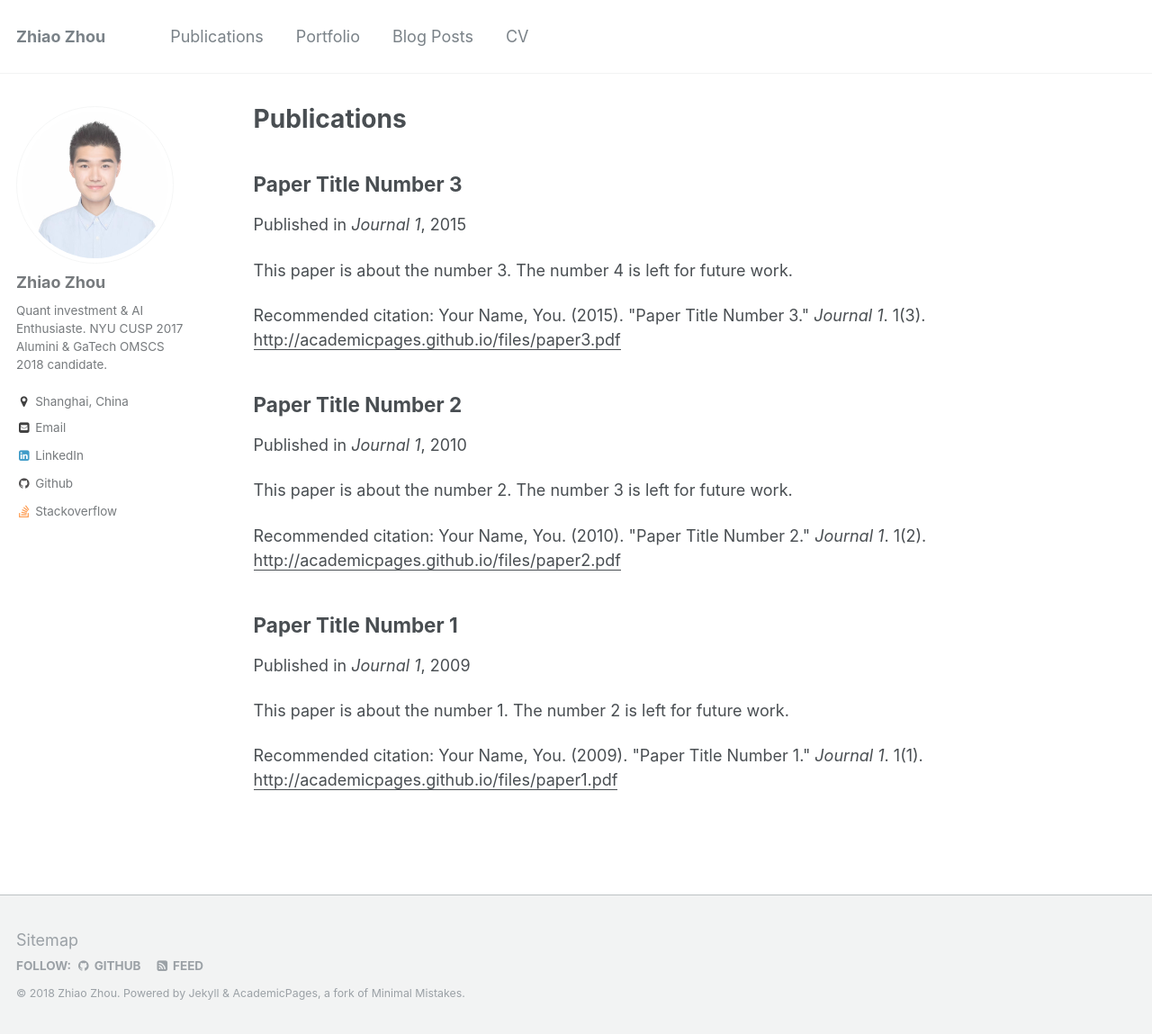
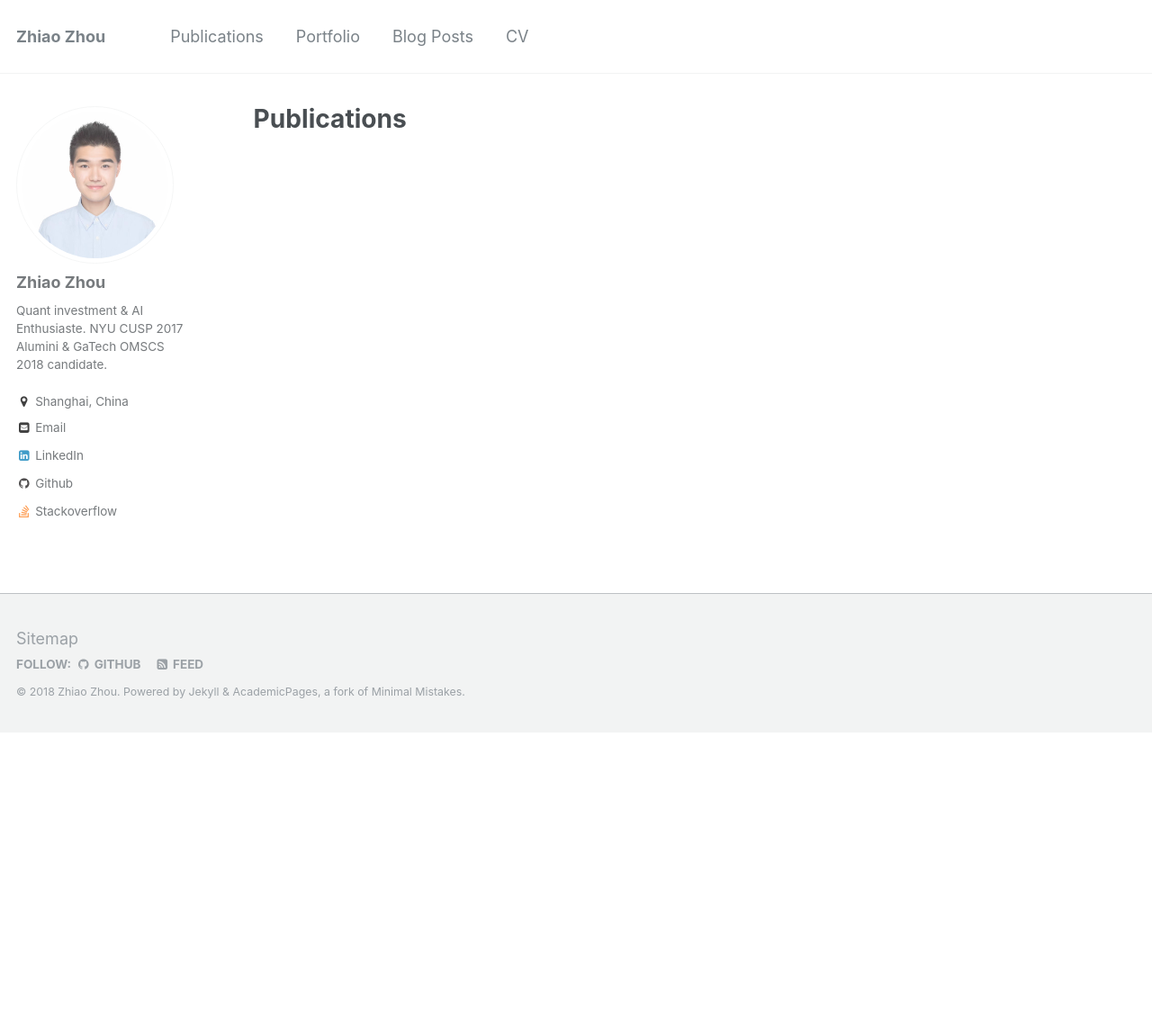
Before and after one commit to zhiaozhou/zhiaozhou.github.io, a Jekyll site: the page built from _pages/publications.md, in a window 1280 px wide and 1149 px high. Shown: the whole window at 90% size. Built offline with Jekyll 4.4.1, drawn with Linux system fonts in a browser that asks for light colours.

Commit message:
'update'

```diff
--- a/_publications/2009-10-01-paper-title-number-1.md
+++ /dev/null
@@ -1,15 +0,0 @@
----
-title: "Paper Title Number 1"
-collection: publications
-permalink: /publication/2009-10-01-paper-title-number-1
-excerpt: 'This paper is about the number 1. The number 2 is left for future work.'
-date: 2009-10-01
-venue: 'Journal 1'
-paperurl: 'http://academicpages.github.io/files/paper1.pdf'
-citation: 'Your Name, You. (2009). &quot;Paper Title Number 1.&quot; <i>Journal 1</i>. 1(1).'
----
-This paper is about the number 1. The number 2 is left for future work.
-
-[Download paper here](http://academicpages.github.io/files/paper1.pdf)
-
-Recommended citation: Your Name, You. (2009). "Paper Title Number 1." <i>Journal 1</i>. 1(1).
--- a/_publications/2010-10-01-paper-title-number-2.md
+++ /dev/null
@@ -1,15 +0,0 @@
----
-title: "Paper Title Number 2"
-collection: publications
-permalink: /publication/2010-10-01-paper-title-number-2
-excerpt: 'This paper is about the number 2. The number 3 is left for future work.'
-date: 2010-10-01
-venue: 'Journal 1'
-paperurl: 'http://academicpages.github.io/files/paper2.pdf'
-citation: 'Your Name, You. (2010). &quot;Paper Title Number 2.&quot; <i>Journal 1</i>. 1(2).'
----
-This paper is about the number 2. The number 3 is left for future work.
-
-[Download paper here](http://academicpages.github.io/files/paper2.pdf)
-
-Recommended citation: Your Name, You. (2010). "Paper Title Number 2." <i>Journal 1</i>. 1(2).
--- a/_publications/2015-10-01-paper-title-number-3.md
+++ /dev/null
@@ -1,15 +0,0 @@
----
-title: "Paper Title Number 3"
-collection: publications
-permalink: /publication/2015-10-01-paper-title-number-3
-excerpt: 'This paper is about the number 3. The number 4 is left for future work.'
-date: 2015-10-01
-venue: 'Journal 1'
-paperurl: 'http://academicpages.github.io/files/paper3.pdf'
-citation: 'Your Name, You. (2015). &quot;Paper Title Number 3.&quot; <i>Journal 1</i>. 1(3).'
----
-This paper is about the number 3. The number 4 is left for future work.
-
-[Download paper here](http://academicpages.github.io/files/paper3.pdf)
-
-Recommended citation: Your Name, You. (2015). "Paper Title Number 3." <i>Journal 1</i>. 1(3).
```
Also changed, not shown: _portfolio/portfolio-1.md (+5 -2 lines), 2 other files.
